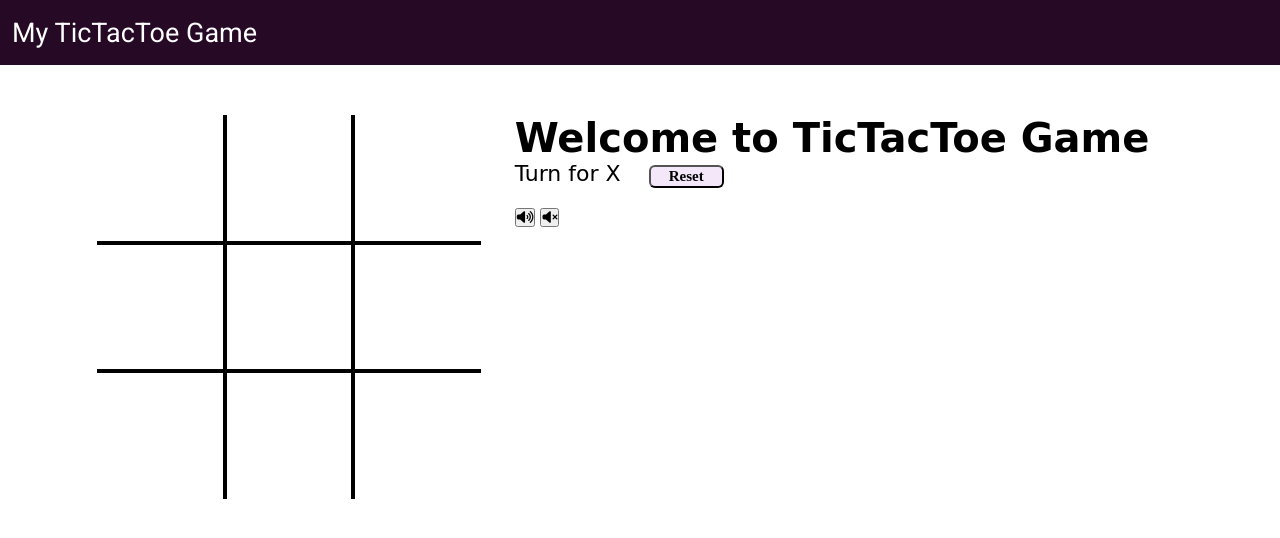
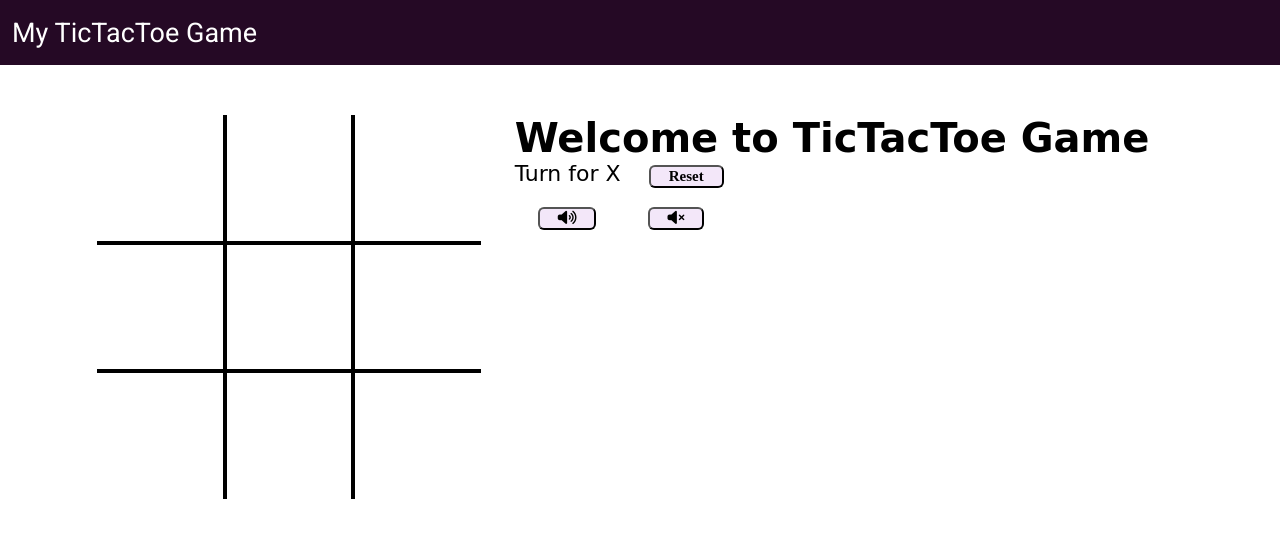
Before and after one commit to prathamesh-webdesigner/tic-tac-toe, a plain HTML site: page index.html in a window 1280 px wide. Drawn offline with Linux system fonts and the light colour scheme; a web font is replaced by a local one.

Commit message:
Update style.css

```diff
--- a/style.css
+++ b/style.css
@@ -80,7 +80,7 @@ nav ul{
     border-bottom: 0;
 }
 
-#reset {
+#reset, #soundOn, #soundOff {
     margin: 0 23px;
     padding: 1px 18px;
     background: #f3e7f9;
@@ -89,6 +89,7 @@ nav ul{
     font-family: 'Baloo Bhaina 2';
     font-size: 15px;
     font-weight: bolder;
+
 }
 
 .line{
@@ -99,7 +100,6 @@ nav ul{
     background-color: #911d91;
     transition: width 1s ease-in-out;
 }
-
 @media screen and (max-width: 950px)
 {
     .gameContainer{
```
